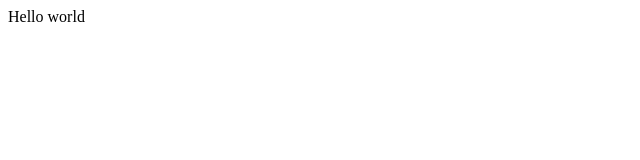
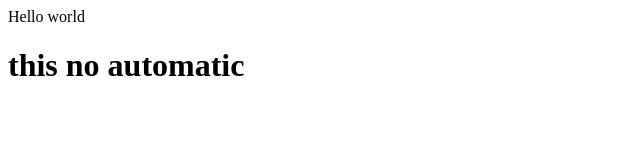
Before and after one commit to bobbynewmark/fromphone, a plain HTML site: page Index.html in a window 1280 px wide. Shown: the whole page, without its empty margins (0-640 px from the left). Drawn offline with Linux system fonts and the light colour scheme.

Commit message:
Update Index.html

```diff
--- a/Index.html
+++ b/Index.html
@@ -1,5 +1,8 @@
 <html>
+
 <body>
 Hello world
+
+<h1> this no automatic </h1>
 </body>
 </html>
```
